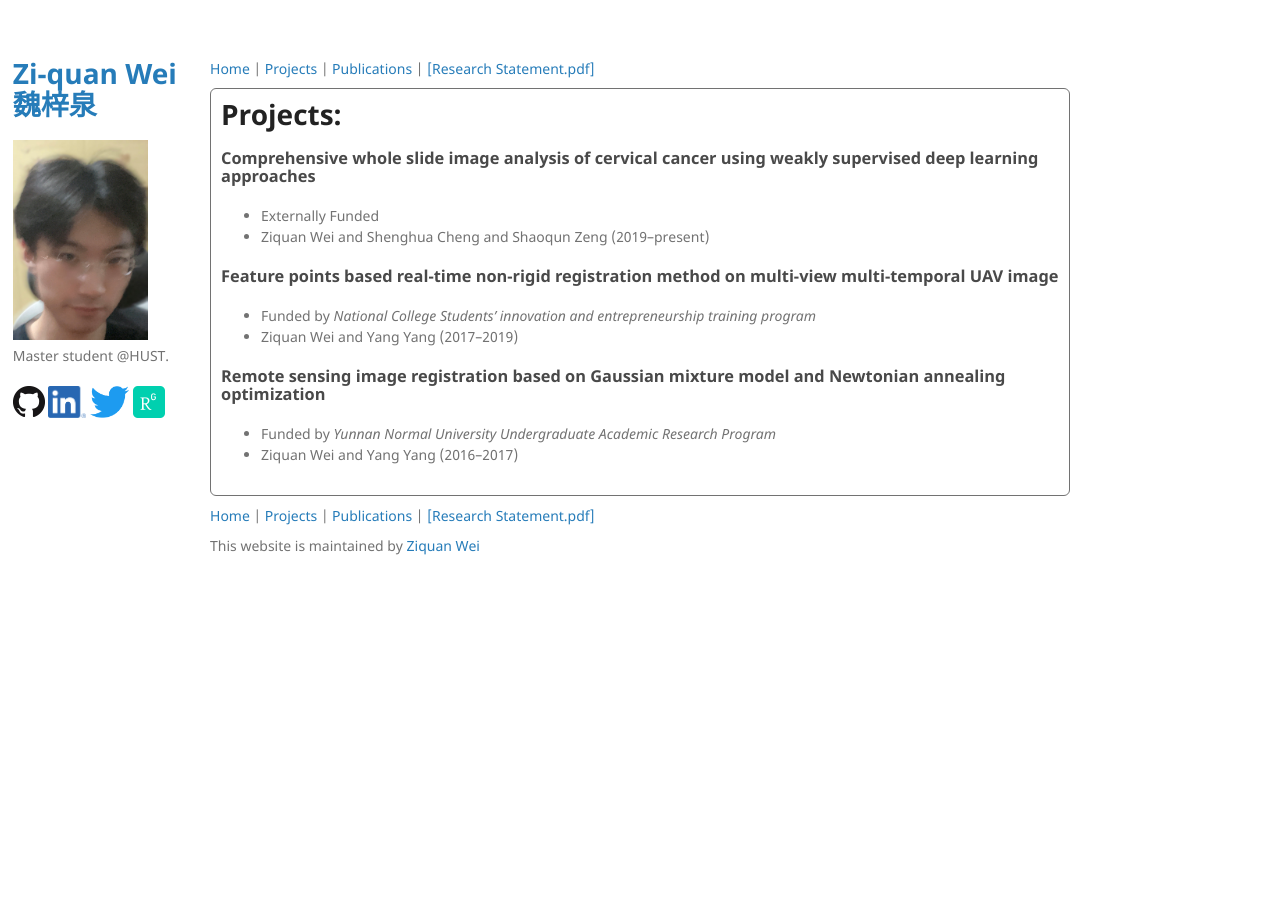
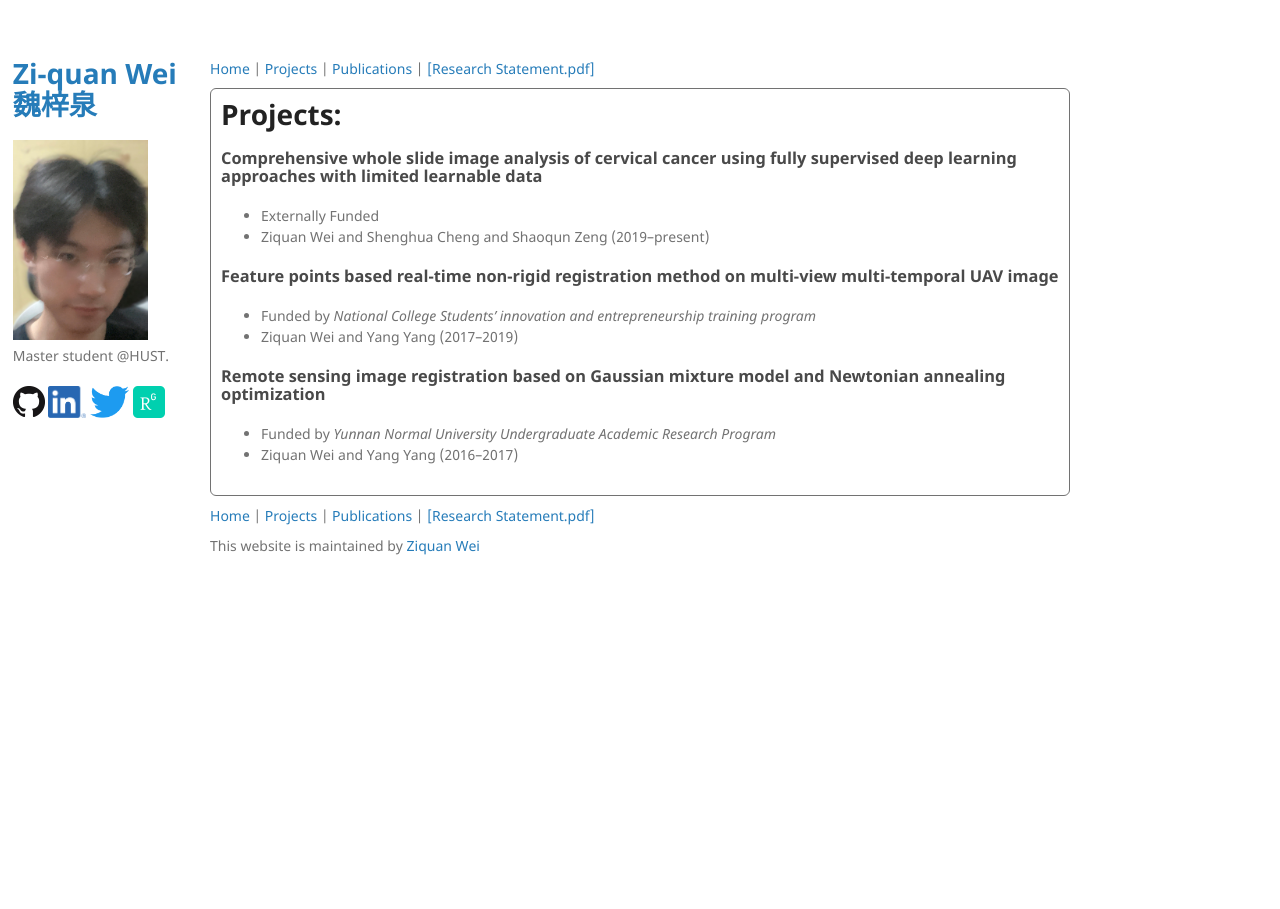
Before and after one commit to Chrisa142857/Chrisa142857.github.io, a Jekyll site: the page built from projects.md, in a window 1280 px wide. Built offline with Jekyll 4.4.1, drawn with Linux system fonts in a browser that asks for light colours; our own code applies the rules of GitHub Pages for plain Markdown files.

Commit message:
Update projects.md

```diff
--- a/projects.md
+++ b/projects.md
@@ -4,7 +4,7 @@ layout: default
 
 # Projects:
 
-### Comprehensive whole slide image analysis of cervical cancer using weakly supervised deep learning approaches
+### Comprehensive whole slide image analysis of cervical cancer using fully supervised deep learning approaches with limited learnable data
 
 - Externally Funded
 - Ziquan Wei and Shenghua Cheng and Shaoqun Zeng (2019--present)
```
